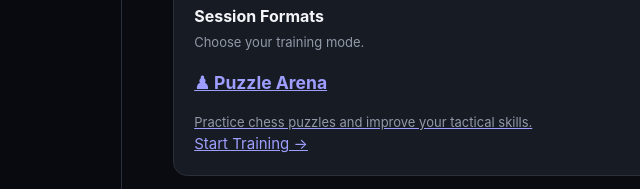
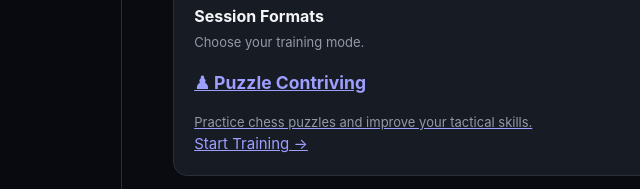
Before and after one commit to ahnafahmedjarif/PuzzleForge, a plain HTML site: page index.html in a window 1280 px wide. Shown: the part 713-902 px from the top of the page, 138-778 px from the left. Drawn offline with Linux system fonts and the light colour scheme.

Commit message:
Rename session from 'Puzzle Arena' to 'Puzzle Contriving'

```diff
--- a/index.html
+++ b/index.html
@@ -60,7 +60,7 @@
   <p>Choose your training mode.</p>
 
   <a href="puzzle-arena.html" class="session-card">
-    <h3>♟ Puzzle Arena</h3>
+    <h3>♟ Puzzle Contriving</h3>
     <p>Practice chess puzzles and improve your tactical skills.</p>
     <span>Start Training →</span>
   </a>
```
